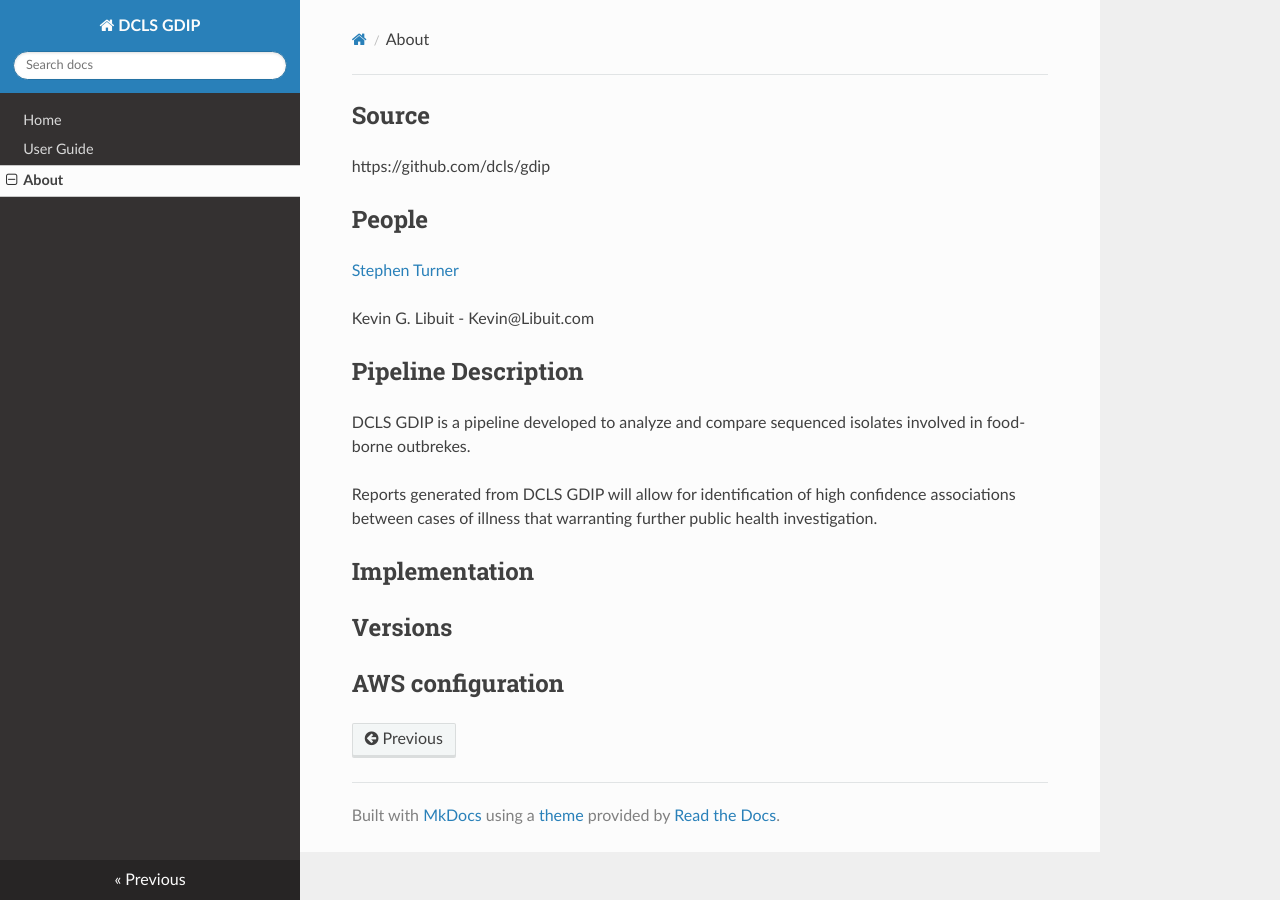
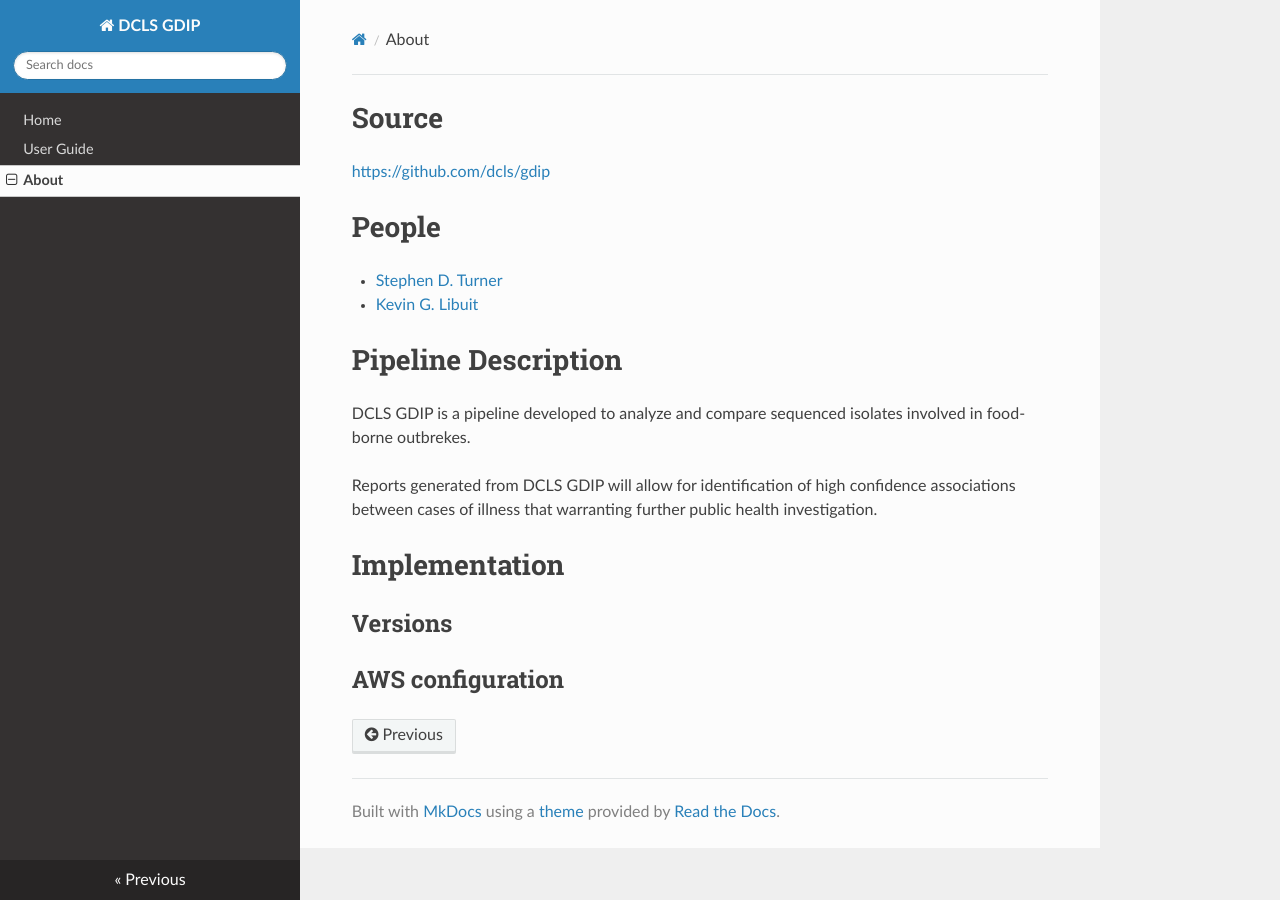
Before and after one commit to dcls/gdip, an MkDocs documentation site: the page built from docs/docs/about.md, in a window 1280 px wide. Built offline with MkDocs 1.6.1, drawn with Linux system fonts in a browser that asks for light colours; nearby versions of some CDN libraries; old or Windows-style settings are respelled for this version of MkDocs.

Commit message:
update about page

```diff
--- a/docs/docs/about.md
+++ b/docs/docs/about.md
@@ -1,17 +1,20 @@
-## Source
-https://github.com/dcls/gdip
-## People
-[Stephen Turner](http://stephenturner.us/)
+# Source
 
-Kevin G. Libuit - Kevin@Libuit.com
-## Pipeline Description
+<https://github.com/dcls/gdip>
+
+# People
+
+- [Stephen D. Turner](http://www.google.com/recaptcha/mailhide/d?k=01lKgXnqE6Va_tcIEkUUMMXA==&c=8cNmVsuwaP7OG163K8z49WDuv5M9HBlzj1rfgVsTX_Y=)
+- [Kevin G. Libuit](http://www.google.com/recaptcha/mailhide/d?k=01lKgXnqE6Va_tcIEkUUMMXA==&c=dCq1Is6PZSxjhRTptzOs-aBj0v9PvkiwAq3olZuP1Ek=)
+
+# Pipeline Description
+
 DCLS GDIP is a pipeline developed to analyze and compare sequenced isolates involved in food-borne outbrekes.
 
 Reports generated from DCLS GDIP will allow for identification of high confidence associations between cases of illness that warranting further public health investigation.
 
-
-
-## Implementation
+# Implementation
 
 ## Versions
+
 ## AWS configuration
```
